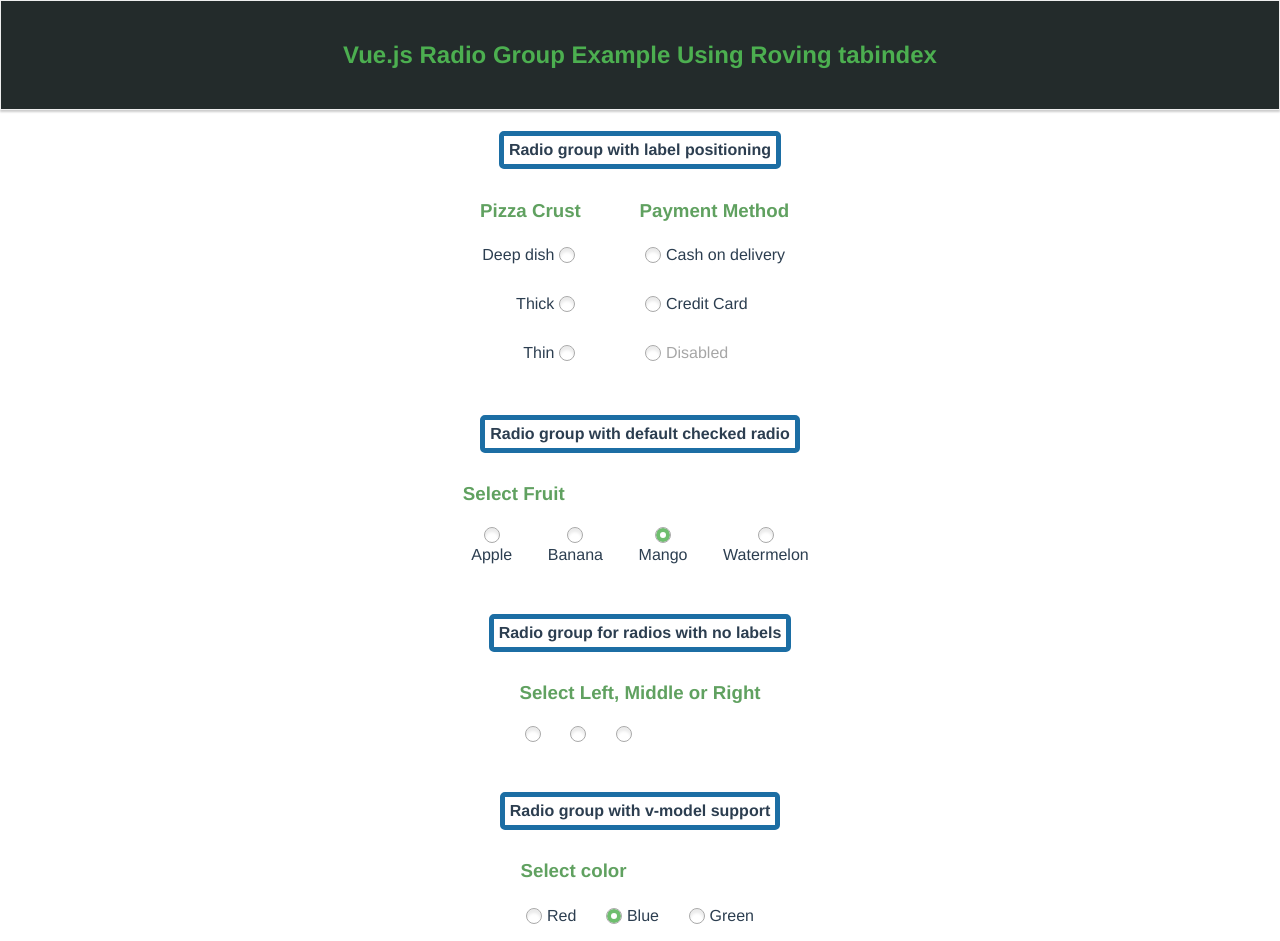
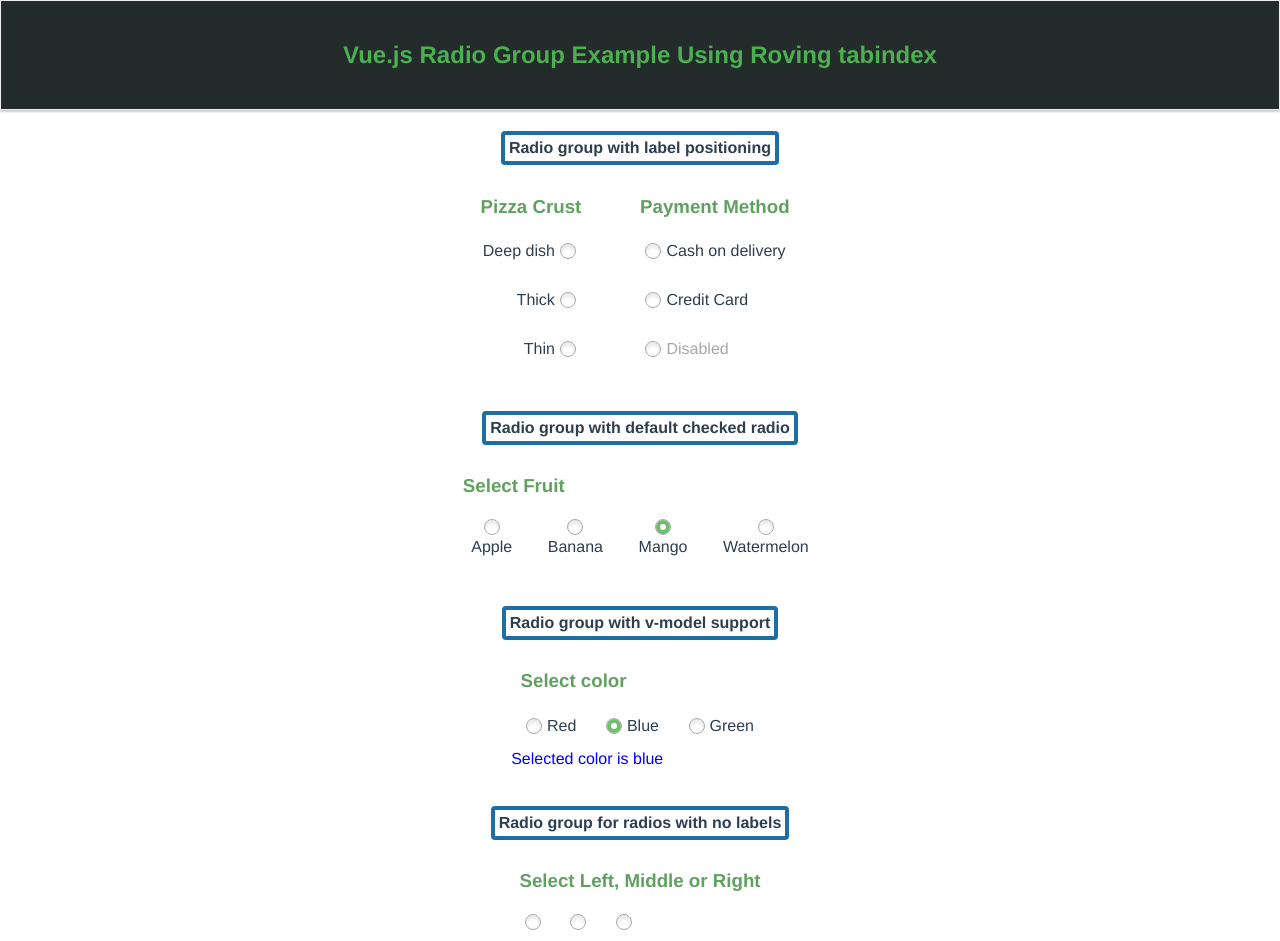
Before and after one commit to mazengh/radioinput, a Vue app: page / in a window 1280 px wide. Shown: the top 941 px of the page. Built offline with nearby package versions, Linux system fonts and the light colour scheme.

Commit message:
cleanup / convert pixels to rem

```diff
--- a/src/App.vue
+++ b/src/App.vue
@@ -38,19 +38,6 @@
     </section>
 
     <section>
-      <h4>Radio group for radios with no labels</h4>
-      <div>
-        <div>
-          <RadioGroup
-            :labelId="sampleData.position.groupLabel.id"
-            :labelText="sampleData.position.groupLabel.text"
-            :radios="sampleData.position.radios"
-          />
-        </div>
-      </div>
-    </section>
-
-    <section>
       <h4>Radio group with v-model support</h4>
       <div>
         <div>
@@ -61,7 +48,20 @@
             :radios="sampleData.colors.radios"
           />
         </div>
-        <div :style="{color: colorVal}">Selected color is {{colorVal}}</div>
+        <div :style="{ color: colorVal }">Selected color is {{ colorVal }}</div>
+      </div>
+    </section>
+
+    <section>
+      <h4>Radio group for radios with no labels</h4>
+      <div>
+        <div>
+          <RadioGroup
+            :labelId="sampleData.position.groupLabel.id"
+            :labelText="sampleData.position.groupLabel.text"
+            :radios="sampleData.position.radios"
+          />
+        </div>
       </div>
     </section>
   </div>
@@ -100,30 +100,30 @@ section {
   align-items: center;
 
   &:not(:first-of-type) {
-    margin-top: 1em;
+    margin-top: 1rem;
   }
 
   &:last-child {
-    margin-bottom: 1.5em;
+    margin-bottom: 3rem;
   }
 
   h4 {
     text-align: center;
-    border: 5px solid #1c6ea4;
-    border-radius: 5px;
-    padding: 5px;
+    border: 0.25rem solid #1c6ea4;
+    border-radius: 0.25rem;
+    padding: 0.25rem;
   }
 }
 
 div.labelPositioning {
   display: flex;
   flex-direction: row;
-  min-width: 385px;
+  min-width: 24rem;
 
   div {
     display: flex;
     flex-direction: row;
-    margin: 0 20px;
+    margin: 0 1.25rem;
 
     &:nth-child(1) {
       [role="radiogroup"] {
--- a/src/components/Radio.vue
+++ b/src/components/Radio.vue
@@ -1,4 +1,4 @@
-<template slot-scope="slotProps">
+<template>
   <div
     role="radio"
     :aria-checked="radioAriaChecked"
```
